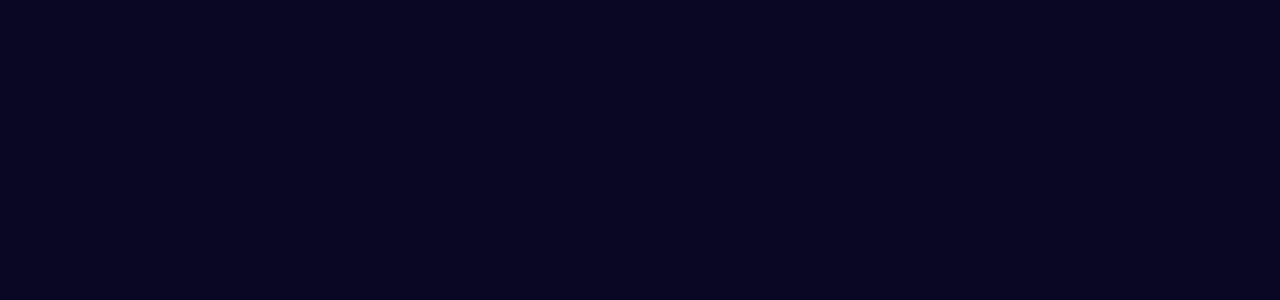
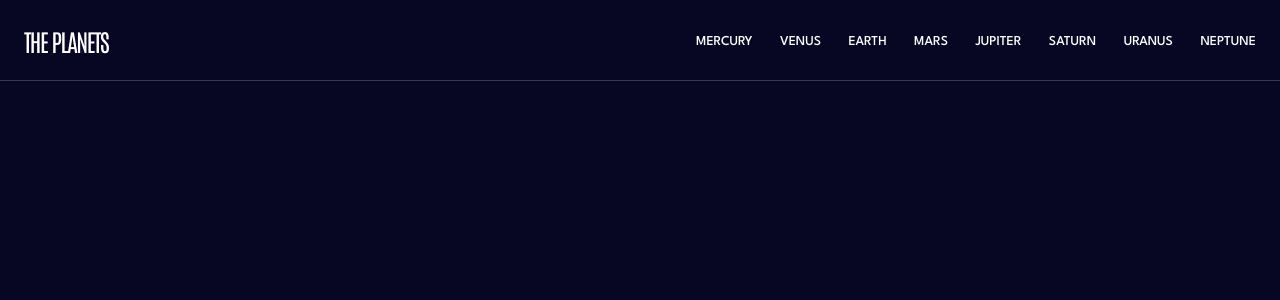
Before and after one commit to Gafariias/planets_facts_site, a React (Vite) app: page / in a window 1280 px wide. Shown: the top 300 px of the page. Built offline with nearby package versions, Linux system fonts and the light colour scheme.

Commit message:
feat: finished routing and desktop header

```diff
--- a/src/App.tsx
+++ b/src/App.tsx
@@ -1,8 +1,33 @@
+import { BrowserRouter, Navigate, Route, Routes } from "react-router-dom"
+
+//Pages
+import Layout from "./pages/layout"
+import MercuryPage from "./pages/mercuryPage"
+import VenusPage from "./pages/venusPage"
+import EarthPage from "./pages/earthPage"
+import MarsPage from "./pages/marsPage"
+import JupiterPage from "./pages/jupiterPage"
+import SaturnPage from "./pages/saturnPage"
+import UranusPage from "./pages/uranusPage"
+import NeptunePage from "./pages/neptunePage"
+
 function App() {
   return (
-    <>
-
-    </>
+    <BrowserRouter>
+      <Routes>
+        <Route path="/" element={<Layout />}>
+          <Route path="mercury" element={<MercuryPage />} />
+          <Route path="venus" element={<VenusPage />} />
+          <Route path="earth" element={<EarthPage />} />
+          <Route path="mars" element={<MarsPage/>} />
+          <Route path="jupiter" element={<JupiterPage/>} />
+          <Route path="saturn" element={<SaturnPage/>} />
+          <Route path="uranus" element={<UranusPage/>} />
+          <Route path="neptune" element={<NeptunePage/>} />
+          <Route path="*" element={<Navigate replace to="/earth"/>} />
+        </Route>
+      </Routes>
+    </BrowserRouter>
   )
 }
 
--- /dev/null
+++ b/src/pages/layout/index.tsx
@@ -0,0 +1,28 @@
+import { Outlet } from "react-router-dom";
+import { Header } from "./styles";
+import { NavLink } from "react-router-dom";
+
+export default function Layout() {
+    return(
+        <>
+            <Header>
+                <h2>THE PLANETS</h2>
+
+                <nav>
+                    <ul>
+                        <li><NavLink to="mercury">MERCURY</NavLink></li>
+                        <li><NavLink to="venus">VENUS</NavLink></li>
+                        <li><NavLink to="earth">EARTH</NavLink></li>
+                        <li><NavLink to="mars">MARS</NavLink></li>
+                        <li><NavLink to="jupiter">JUPITER</NavLink></li>
+                        <li><NavLink to="saturn">SATURN</NavLink></li>
+                        <li><NavLink to="uranus">URANUS</NavLink></li>
+                        <li><NavLink to="neptune">NEPTUNE</NavLink></li>
+                    </ul>
+                </nav>
+            </Header>
+
+            <Outlet />
+        </>
+    )
+}
--- /dev/null
+++ b/src/pages/layout/styles.ts
@@ -0,0 +1,35 @@
+import { styled } from "styled-components";
+
+export const Header = styled.header`
+    display: flex;
+    padding: 0 1.5rem;
+    align-items: center;
+    justify-content: space-between;
+    height: 5rem;
+    border-bottom: 1px solid #38384F;
+
+    nav {
+        ul {
+            list-style: none;
+            width: 35rem;
+
+            display: flex;
+            justify-content: space-between;
+            align-items: center;
+
+            li {
+                a {
+                    font-size: .85rem;
+                    font-family: "League Spartan", serif;
+                    font-weight: 500;
+                    text-decoration: none;
+
+                    &:hover {
+                        transition: color 100ms ease;
+                        color: var(--font_highlight);
+                    }
+                }
+            }
+        }
+    }
+`
--- a/src/styles/global.ts
+++ b/src/styles/global.ts
@@ -4,6 +4,7 @@ export default createGlobalStyle`
 
     :root {
         --font: #FFFFFF;
+        --font_highlight: #838391;
         --background: #070724
     }
 
@@ -17,7 +18,7 @@ export default createGlobalStyle`
         background-color: var(--background);
     }
 
-    h1, h2, h3, h4, p {
+    h1, h2, h3, h4, p, a {
         color: #FFFFFF;
         -webkit-font-smoothing: antialiased;
         -moz-osx-font-smoothing: grayscale;
@@ -27,7 +28,7 @@ export default createGlobalStyle`
 
     h1, h2 {
         font-family: "Antonio", serif;
-        font-weight: medium;
+        font-weight: 400;
     }
 
     h1 {
@@ -36,15 +37,15 @@ export default createGlobalStyle`
     }
 
     h2 {
-        font-size: 2.5rem;
+        font-size: 1.8;
         letter-spacing: -1.5px;
-        line-height: 6.25rem;
     }
 
-    h3, h4 {
+    h3, h4{
         font-family: "League Spartan", serif;
         font-weight: 700;
         line-height: 1.6rem;
+        text-decoration: none;
     }
 
     h3 {
```
